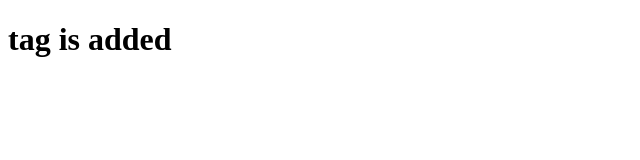
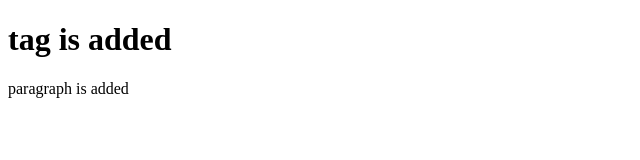
Before and after one commit to Prajwal-audacious/demo, a plain HTML site: page index.html in a window 1280 px wide. Shown: the whole page, without its empty margins (0-640 px from the left). Drawn offline with Linux system fonts and the light colour scheme.

```diff
--- a/index.html
+++ b/index.html
@@ -8,5 +8,6 @@
 </head>
 <body>
       <h1>tag is added</h1>
+      <p>paragraph is added</p>
 </body>
 </html>
```
